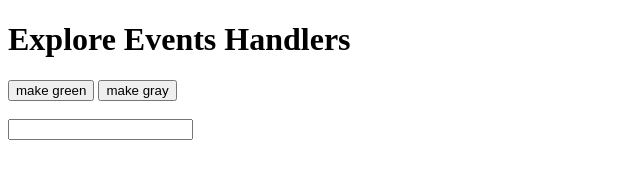
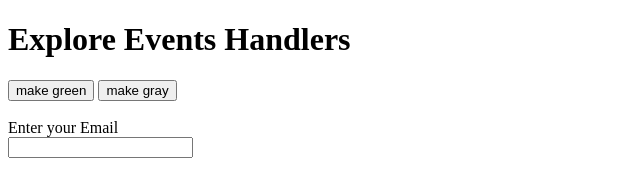
Before and after one commit to MDMonirujjaman805/Module-26, a plain HTML site: page summary.html in a window 1280 px wide. Shown: the whole page, without its empty margins (0-640 px from the left). Drawn offline with Linux system fonts and the light colour scheme.

Commit message:
problem solved

```diff
--- a/summary.html
+++ b/summary.html
@@ -10,6 +10,8 @@
   <button onclick="makeGreen()">make green</button>
   <button id="bg-color">make gray</button>
   <br>
+  <br>
+  <label for="user-text">Enter your Email</label>
   <br>
   <input type="text" name="" id="user-text">
 
```
